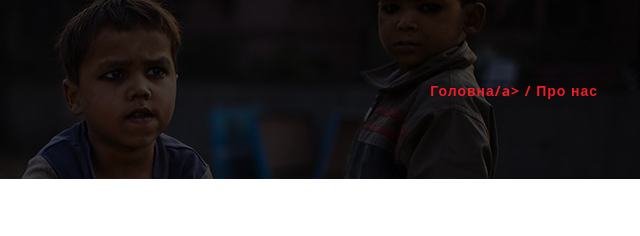
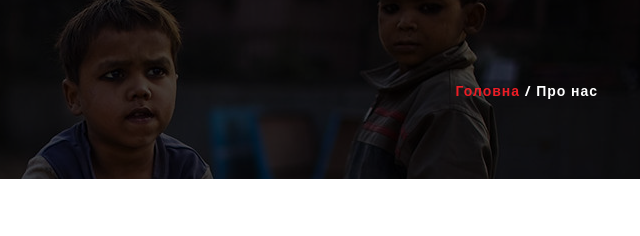
Before and after one commit to liketaurus/WingsOfUnity, a plain HTML site: page about-us.html in a window 1280 px wide. Shown: the part 126-362 px from the top of the page, 612-1252 px from the left. Drawn offline with nearby package versions, Linux system fonts and the light colour scheme.

Commit message:
small fix

```diff
--- a/about-us.html
+++ b/about-us.html
@@ -91,7 +91,7 @@ License URL: http://creativecommons.org/licenses/by/3.0/
 <div class="row">
 <div class="col-sm-6"><h1>ПРО НАС</h1></div>
 <div class="col-sm-6">
-  <h6 class="breadcrumb"><a href="index.html">Головна/a> / Про нас</h6></div>
+  <h6 class="breadcrumb"><a href="index.html">Головна</a> / Про нас</h6></div>
 </div>
 </div>
 </div>
```
